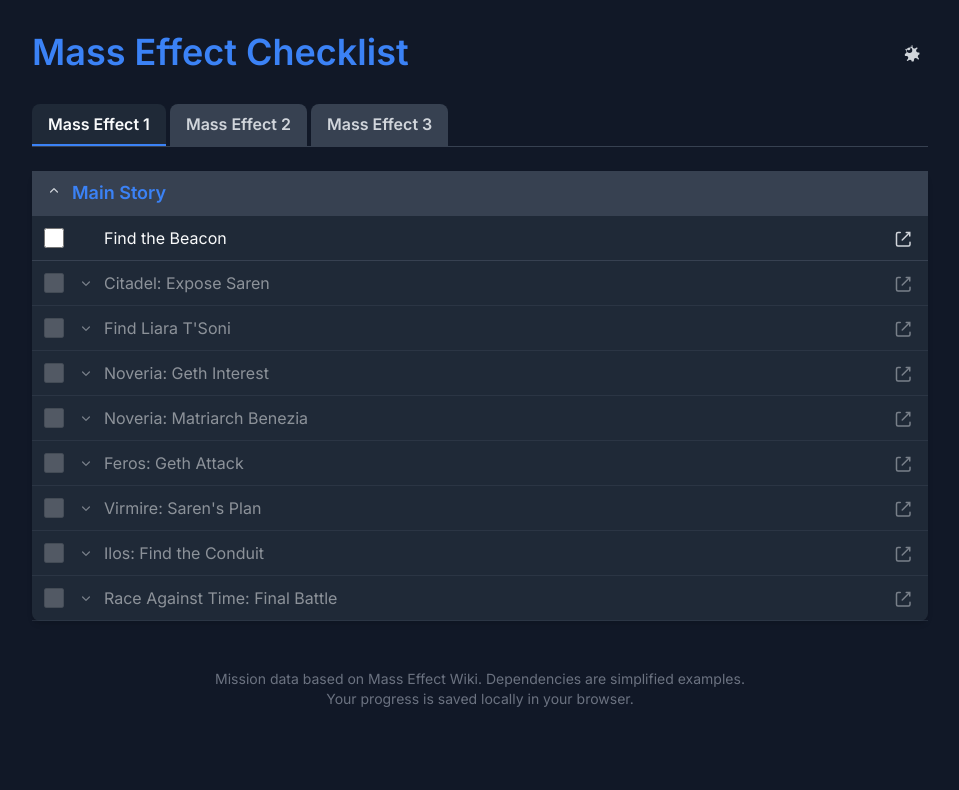
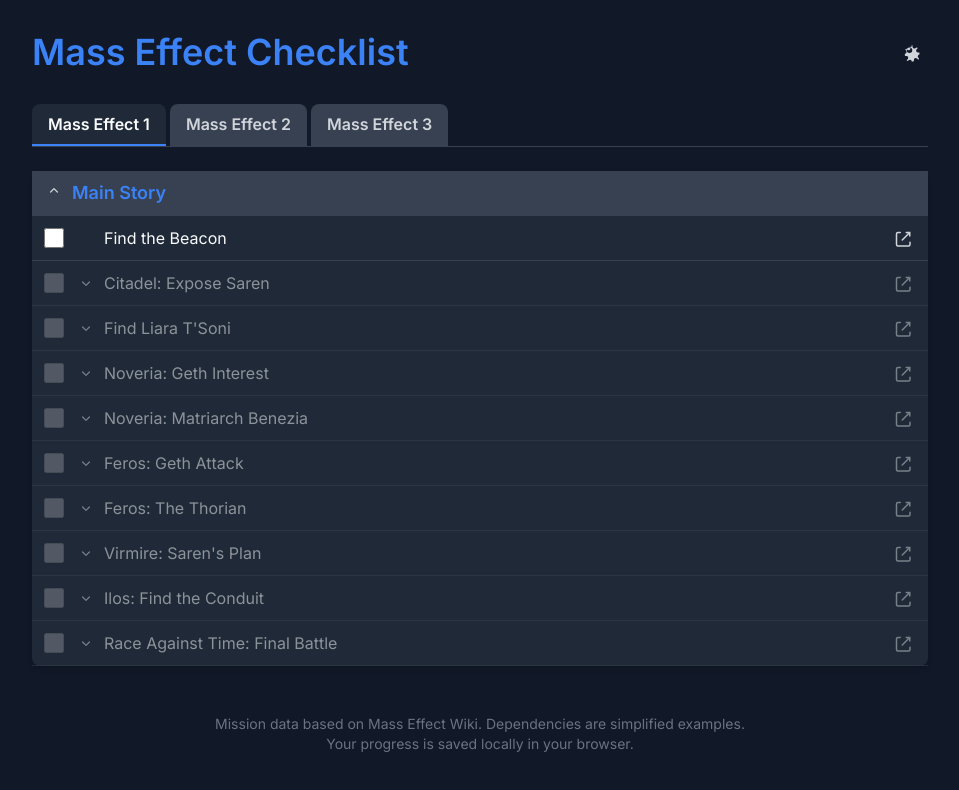
Before and after one commit to vlabensky/mass-effect-checklist, a Next.js app: page / in a window 1280 px wide. Shown: the top 790 px of the page, without its empty margins (160-1119 px from the left). Built offline with nearby package versions, Linux system fonts and the light colour scheme.

Commit message:
Feros: The Thorian

```diff
--- a/src/app/behavior/missions/types.ts
+++ b/src/app/behavior/missions/types.ts
@@ -31,6 +31,7 @@
   | 'me1_noveria_geth_interest'
   | 'me1_noveria_matriarch_benezia'
   | 'me1_feros_geth_attack'
+  | 'me1_feros_the_thorian'
   | 'me1_virmire'
   | 'me1_ilos'
   | 'me1_final_battle'
--- a/src/app/behavior/translations/types.ts
+++ b/src/app/behavior/translations/types.ts
@@ -57,6 +57,7 @@
   mission_me1_noveria_geth_interest: string;
   mission_me1_noveria_matriarch_benezia: string;
   mission_me1_feros_geth_attack: string;
+  mission_me1_feros_the_thorian: string;
   mission_me1_virmire: string;
   mission_me1_ilos: string;
   mission_me1_final_battle: string;
--- a/src/app/resx/data/index.ts
+++ b/src/app/resx/data/index.ts
@@ -31,6 +31,10 @@
         id: 'me1_feros_geth_attack',
         prerequisites: ['me1_citadel_expose_saren'],
         wikiUrl: w('Feros:_Geth_Attack'),
+      }, {
+        id: 'me1_feros_the_thorian',
+        prerequisites: ['me1_feros_geth_attack'],
+        wikiUrl: w('Feros:_The_Thorian'),
       }, {
         id: 'me1_virmire',
         // TODO: any two of the three
--- a/src/app/resx/text/translations/_en.ts
+++ b/src/app/resx/text/translations/_en.ts
@@ -45,6 +45,7 @@
   mission_me1_noveria_geth_interest: "Noveria: Geth Interest",
   mission_me1_noveria_matriarch_benezia: "Noveria: Matriarch Benezia",
   mission_me1_feros_geth_attack: "Feros: Geth Attack",
+  mission_me1_feros_the_thorian: "Feros: The Thorian",
   mission_me1_virmire: "Virmire: Saren's Plan",
   mission_me1_ilos: "Ilos: Find the Conduit",
   mission_me1_final_battle: "Race Against Time: Final Battle",
```
